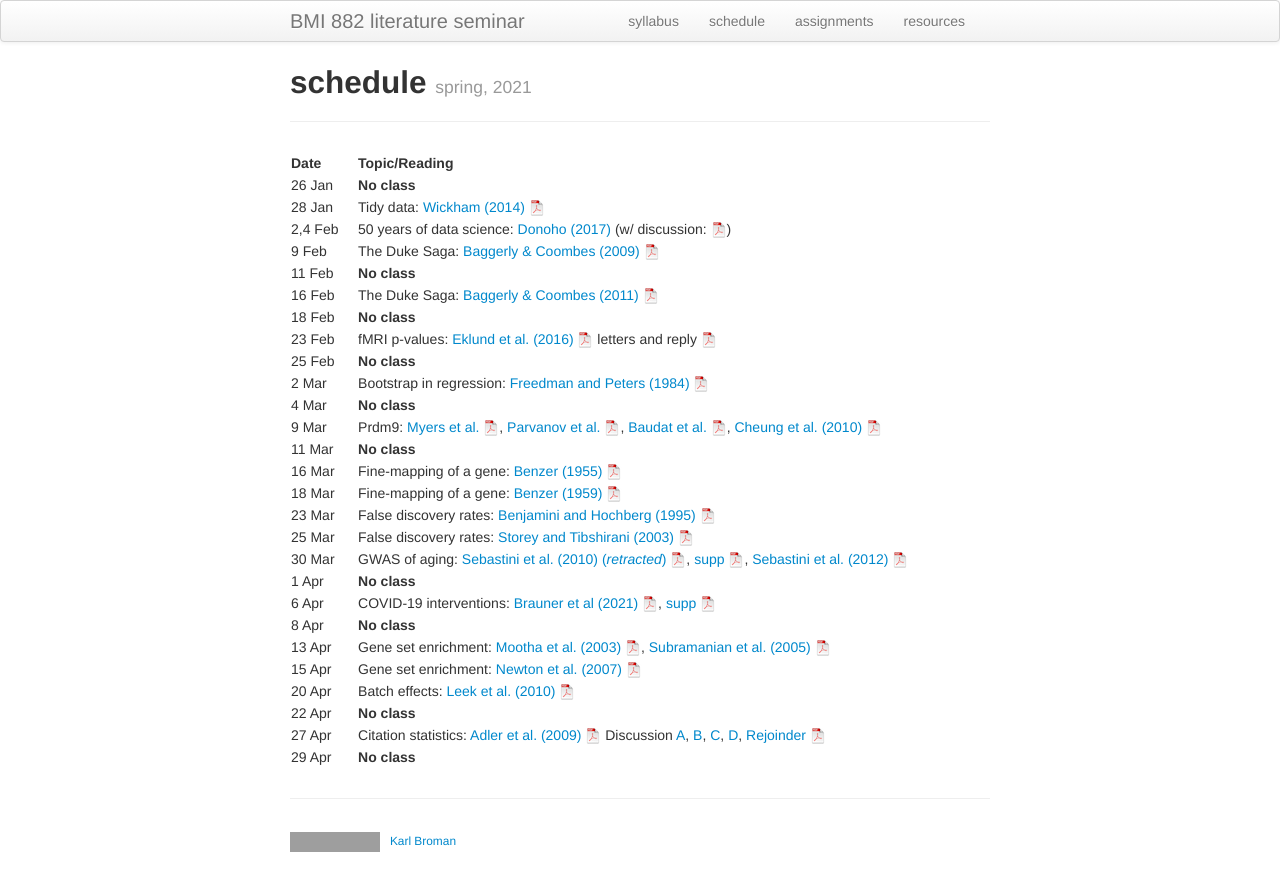
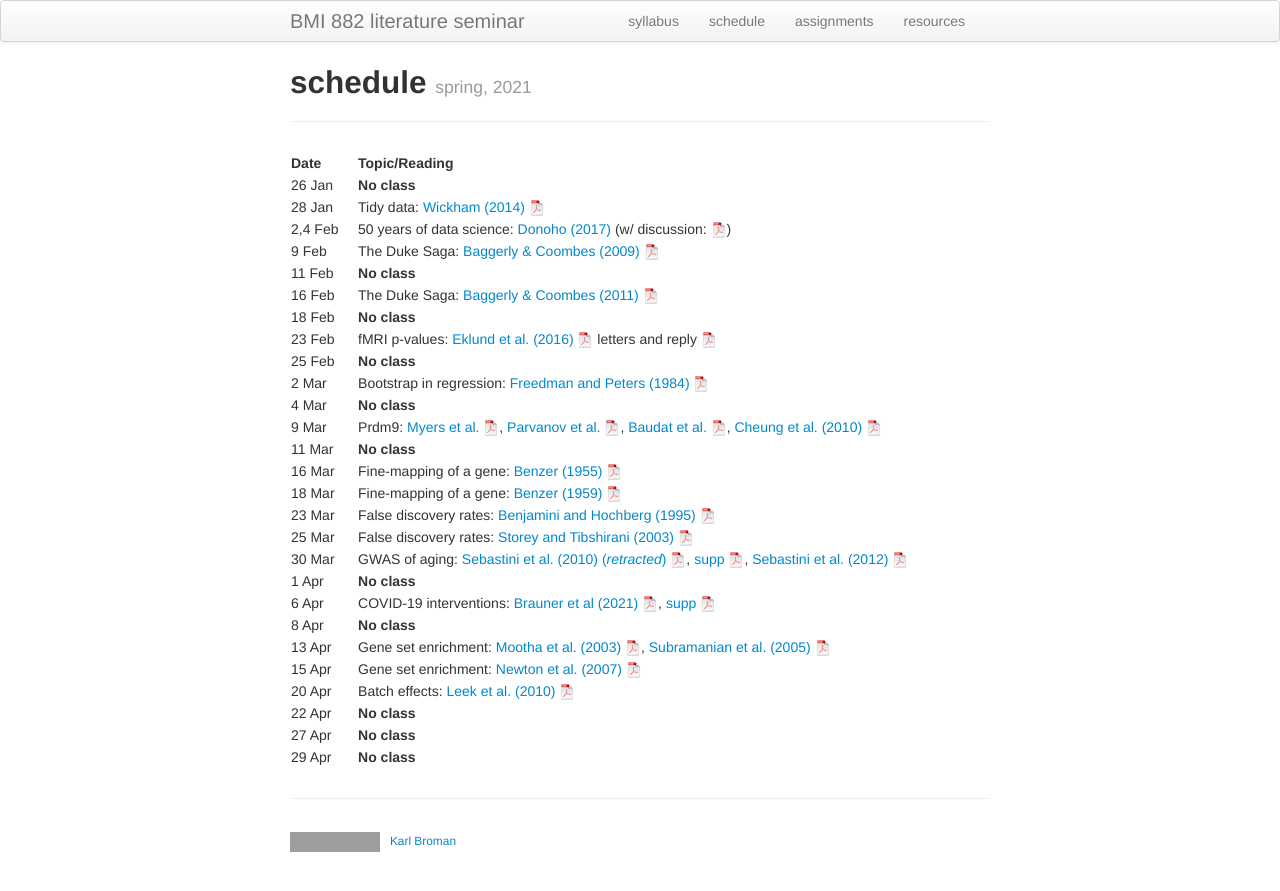
Before and after one commit to kbroman/BMI882_spring2023, a Jekyll site: the page built from schedule.md, in a window 1280 px wide. Shown: the top 891 px of the page. Built offline with Jekyll 4.4.1, drawn with Linux system fonts in a browser that asks for light colours; grey boxes are pictures that could not be loaded.

Commit message:
schedule: Drop the last paper

```diff
--- a/schedule.md
+++ b/schedule.md
@@ -32,5 +32,9 @@ description: Schedule and readings for BMI 882, Biomedical data science scholarl
 | 15 Apr      |    | Gene set enrichment: [Newton et al. (2007)](https://doi.org/10.1214/07-AOAS104) [![pdf logo](icons/pdf-icon.png)](https://projecteuclid.org/download/pdfview_1/euclid.aoas/1183143730)
 | 20 Apr      |    | Batch effects: [Leek et al. (2010)](https://doi.org/10.1038/nrg2825) [![pdf logo](icons/pdf-icon.png)](https://www.nature.com/articles/nrg2825.pdf)
 | 22 Apr      |    | **No class** |
-| 27 Apr      |    | Citation statistics: [Adler et al. (2009)](https://doi.org/10.1214/09-STS285) [![pdf logo](icons/pdf-icon.png)](https://projecteuclid.org/download/pdfview_1/euclid.ss/1255009002) Discussion [A](https://doi.org/10.1214/09-STS285A), [B](https://doi.org/10.1214/09-STS285B), [C](https://doi.org/10.1214/09-STS285C), [D](https://doi.org/10.1214/09-STS285D), [Rejoinder](https://doi.org/10.1214/09-STS285REJ) [![pdf logo](icons/pdf-icon.png)](assets/adler2009_disc.pdf)
+| 27 Apr      |    | **No class** |
 | 29 Apr      |    | **No class** |
+
+<!--  removed paper
+Citation statistics: [Adler et al. (2009)](https://doi.org/10.1214/09-STS285) [![pdf logo](icons/pdf-icon.png)](https://projecteuclid.org/download/pdfview_1/euclid.ss/1255009002) Discussion [A](https://doi.org/10.1214/09-STS285A), [B](https://doi.org/10.1214/09-STS285B), [C](https://doi.org/10.1214/09-STS285C), [D](https://doi.org/10.1214/09-STS285D), [Rejoinder](https://doi.org/10.1214/09-STS285REJ) [![pdf logo](icons/pdf-icon.png)](assets/adler2009_disc.pdf)
+-->
```
